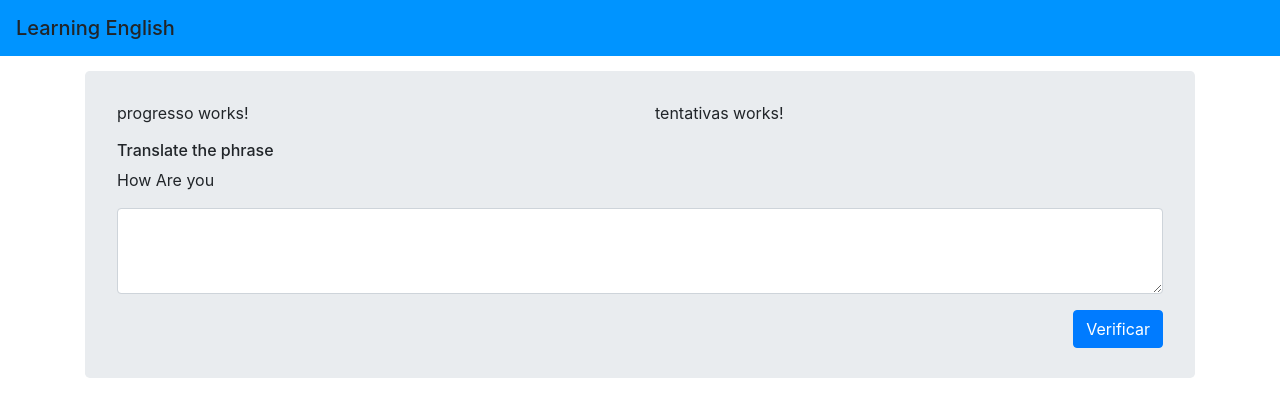
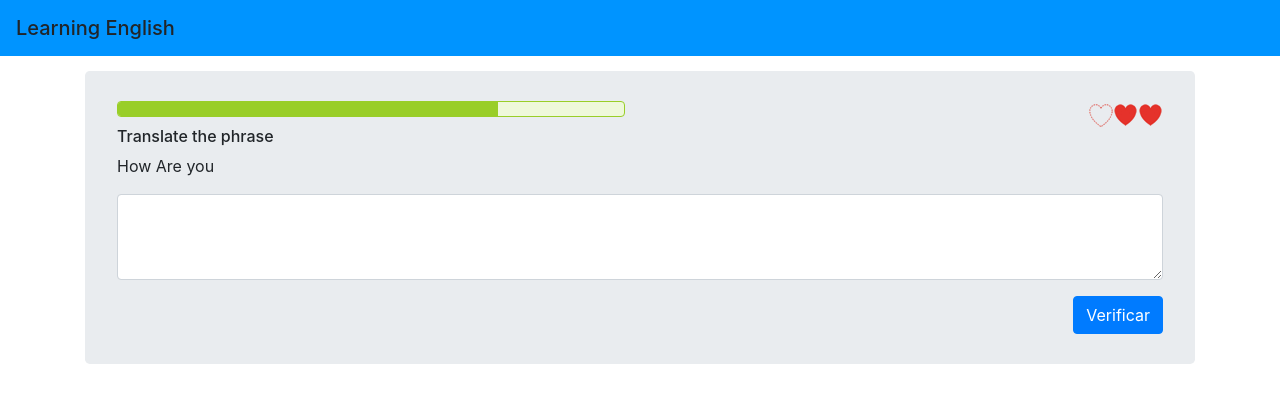
Before and after one commit to andmusician/ProjetoAngular, an Angular app in the folder ProjetoAngular/: page / in a window 1280 px wide. Shown: the top 416 px of the page. Built offline with nearby package versions, Linux system fonts and the light colour scheme.

Commit message:
Template tentativas e progresso

```diff
--- a/ProjetoAngular/src/app/painel/painel.component.html
+++ b/ProjetoAngular/src/app/painel/painel.component.html
@@ -5,7 +5,9 @@
         <app-progresso></app-progresso>
       </div>
       <div class="col-sm-6">
-        <app-tentativas></app-tentativas>
+        <div class="d-flex justify-content-end">
+          <app-tentativas></app-tentativas>
+        </div>
       </div>
     </div>
     <div class="row">
--- a/ProjetoAngular/src/app/progresso/progresso.component.css
+++ b/ProjetoAngular/src/app/progresso/progresso.component.css
@@ -0,0 +1,8 @@
+.progress{
+    background : #eef8da;
+    border : solid 1px #99ce28;
+}
+
+.progress-bar {
+    background : #99ce28
+}
--- a/ProjetoAngular/src/app/progresso/progresso.component.html
+++ b/ProjetoAngular/src/app/progresso/progresso.component.html
@@ -1 +1,3 @@
-<p>progresso works!</p>
+<div class="progress">
+  <div class="progress-bar w-75" ></div>
+</div>
--- a/ProjetoAngular/src/app/tentativas/tentativas.component.html
+++ b/ProjetoAngular/src/app/tentativas/tentativas.component.html
@@ -1 +1,3 @@
-<p>tentativas works!</p>
+<img src="/assets/coracao_vazio.png" />
+<img src="/assets/coracao_cheio.png" />
+<img src="/assets/coracao_cheio.png" />
```
Also changed, not shown: ProjetoAngular/src/assets/coracao_cheio.png (added), ProjetoAngular/src/assets/coracao_vazio.png (added).
